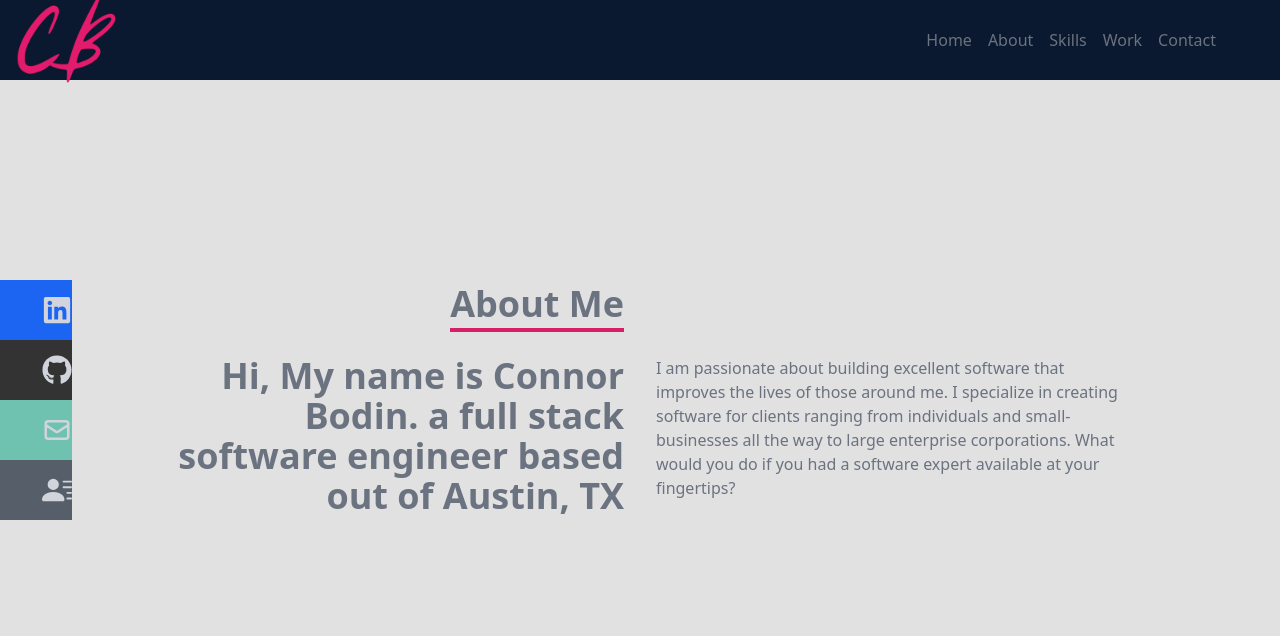
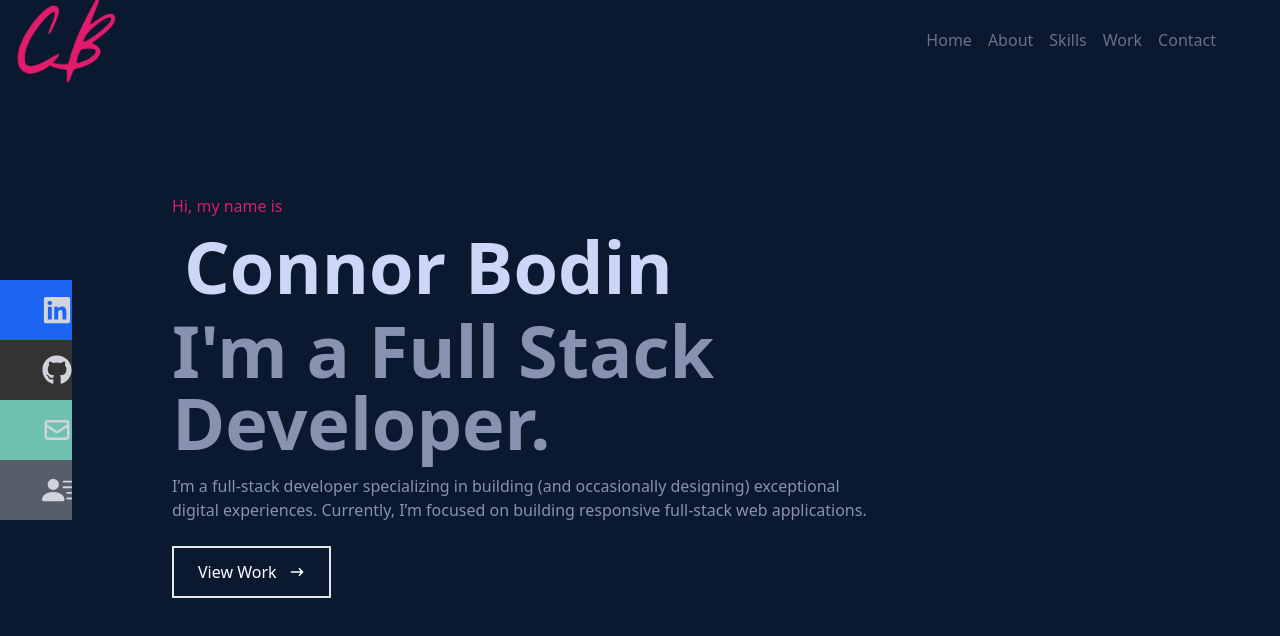
Before and after one commit to connorbodin/github-portfolio, a React (Create React App) app in the folder portfolio-react-app/: page / in a window 1280 px wide. Shown: the top 636 px of the page. Built offline with nearby package versions, Linux system fonts and the light colour scheme.

Commit message:
committ after reopen

```diff
--- a/portfolio-react-app/src/components/Home.js
+++ b/portfolio-react-app/src/components/Home.js
@@ -1,32 +1,35 @@
 import React from 'react';
+import { HiArrowNarrowRight } from 'react-icons/hi';
 
-const About = () => {
+const Home = () => {
   return (
-    <div name='about' className='w-full h-screen bg-[#e1e1e1] text-gray-500'>
-      <div className='flex flex-col justify-center items-center w-full h-full'>
-        <div className='max-w-[1000px] w-full grid grid-cols-2 gap-8'>
-          <div className='sm:text-right pb-8 pl-4'>
-            <p className='text-4xl font-bold inline border-b-4 border-pink-600'>
-              About Me
-            </p>
-          </div>
-          <div></div>
-          </div>
-          <div className='max-w-[1000px] w-full grid sm:grid-cols-2 gap-8 px-4'>
-            <div className='sm:text-right text-4xl font-bold'>
-              <p>Hi, My name is Connor Bodin. a full stack software engineer based out of Austin, TX</p>
-            </div>
-            <div>
-              <p>I am passionate about building excellent software that improves
-              the lives of those around me. I specialize in creating software
-              for clients ranging from individuals and small-businesses all the
-              way to large enterprise corporations. What would you do if you had
-              a software expert available at your fingertips?</p>
-            </div>
-          </div>
+    <div name='home' className='w-full h-screen bg-[#0a192f]'>
+      {/* Container */}
+      <div className='max-w-[1000px] mx-auto px-8 flex flex-col justify-center h-full'>
+        <p className='text-pink-600'>Hi, my name is</p>
+        <h1 className='text-4xl sm:text-7xl font-bold text-[#ccd6f6] hover:border-b-4 duration-300 p-3 border-pink-600'>
+          Connor Bodin
+        </h1>
+
+        <h2 className='text-4xl sm:text-7xl font-bold text-[#8892b0]'>
+          I'm a Full Stack Developer.
+        </h2>
+        <p className='text-[#8892b0] py-4 max-w-[700px]'>
+          I’m a full-stack developer specializing in building (and occasionally
+          designing) exceptional digital experiences. Currently, I’m focused on
+          building responsive full-stack web applications.
+        </p>
+        <div>
+          <button className='text-white group border-2 px-6 py-3 my-2 flex duration-500 items-center hover:bg-pink-600 hover:border-pink-600'>
+            View Work
+            <span className='group-hover:rotate-90 duration-500'>
+              <HiArrowNarrowRight className='ml-3 ' />
+            </span>
+          </button>
+        </div>
       </div>
     </div>
   );
 };
 
-export default About;
+export default Home;
--- a/portfolio-react-app/src/components/Navbar.js
+++ b/portfolio-react-app/src/components/Navbar.js
@@ -17,7 +17,7 @@
   const handleClick = () => setNav(!nav);
 
   return (
-    <div className='fixed w-full h-[80px] flex justify-between items-center px-4 bg-[#0a192f] text-gray-500'>
+    <div className='fixed w-full h-[80px] flex justify-between items-center px-4 bg-[#0a192f] text-gray-500 cursor-pointer'>
       <div>
         <img src={Logo} alt='Logo Image' style={{ width: '100px' }} />
       </div>
@@ -30,22 +30,22 @@
           </Link>
         </li>
         <li  className='p-2'>
-          <Link to='about' smooth={true} duration={500}>
+          <Link to='about' className='hover:text-gray-300 duration-200' smooth={true} duration={500}>
             About
           </Link>
         </li>
         <li  className='p-2'>
-          <Link to='skills' smooth={true} duration={500}>
+          <Link to='skills' className='hover:text-gray-300 duration-200' smooth={true} duration={500}>
             Skills
           </Link>
         </li>
         <li  className='p-2'>
-          <Link to='work' smooth={true} duration={500}>
+          <Link to='work' className='hover:text-gray-300 duration-200' smooth={true} duration={500}>
             Work
           </Link>
         </li>
-        <li  className='p-2'>
-          <Link to='contact' smooth={true} duration={500}>
+        <li  className='p-2' >
+          <Link to='contact' className='hover:text-gray-300 duration-200' smooth={true} duration={500}>
             Contact
           </Link>
         </li>
```
